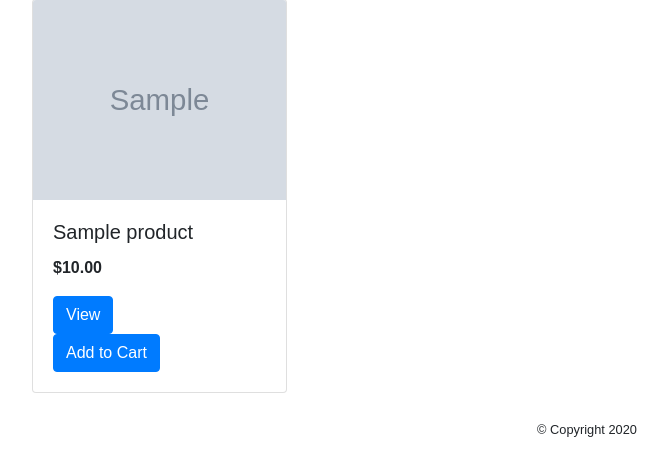
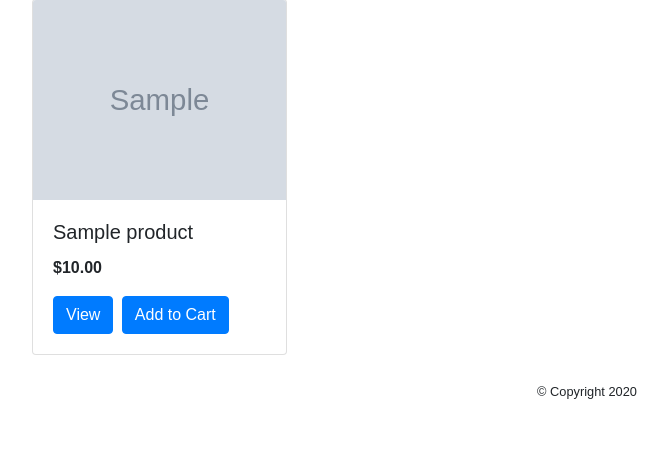
Before and after one commit to SL-Lee/infosecurity-project-client, a Flask app: page / in a window 1280 px wide. Shown: the part 153-629 px from the top of the page, without its empty margins (53-721 px from the left). Run offline with Flask 2, Linux system fonts and the light colour scheme; tables that the repository leaves empty hold one stand-in row (values such as "Sample post"); grey boxes marked "Sample" are stand-in pictures; some libraries are stand-ins or nearby versions; some web fonts are replaced.

Commit message:
Fix index button style

```diff
--- a/templates/index.html
+++ b/templates/index.html
@@ -24,7 +24,7 @@
         <h5 class="card-title text-truncate">{{ product.product_name }}</h5>
         <p><b>${{ product.price }}</b></p>
         <a class="btn btn-primary" href="{{ url_for('product', product_id=product.productid) }}">View</a>
-        <form method="post" action="{{ url_for('addtocart', product_id=product.productid) }}"><button class="btn btn-primary">Add to Cart</button></form>
+        <form class="d-inline ml-1" method="post" action="{{ url_for('addtocart', product_id=product.productid) }}"><button class="btn btn-primary">Add to Cart</button></form>
       </div>
     </div>
   </div>
```
